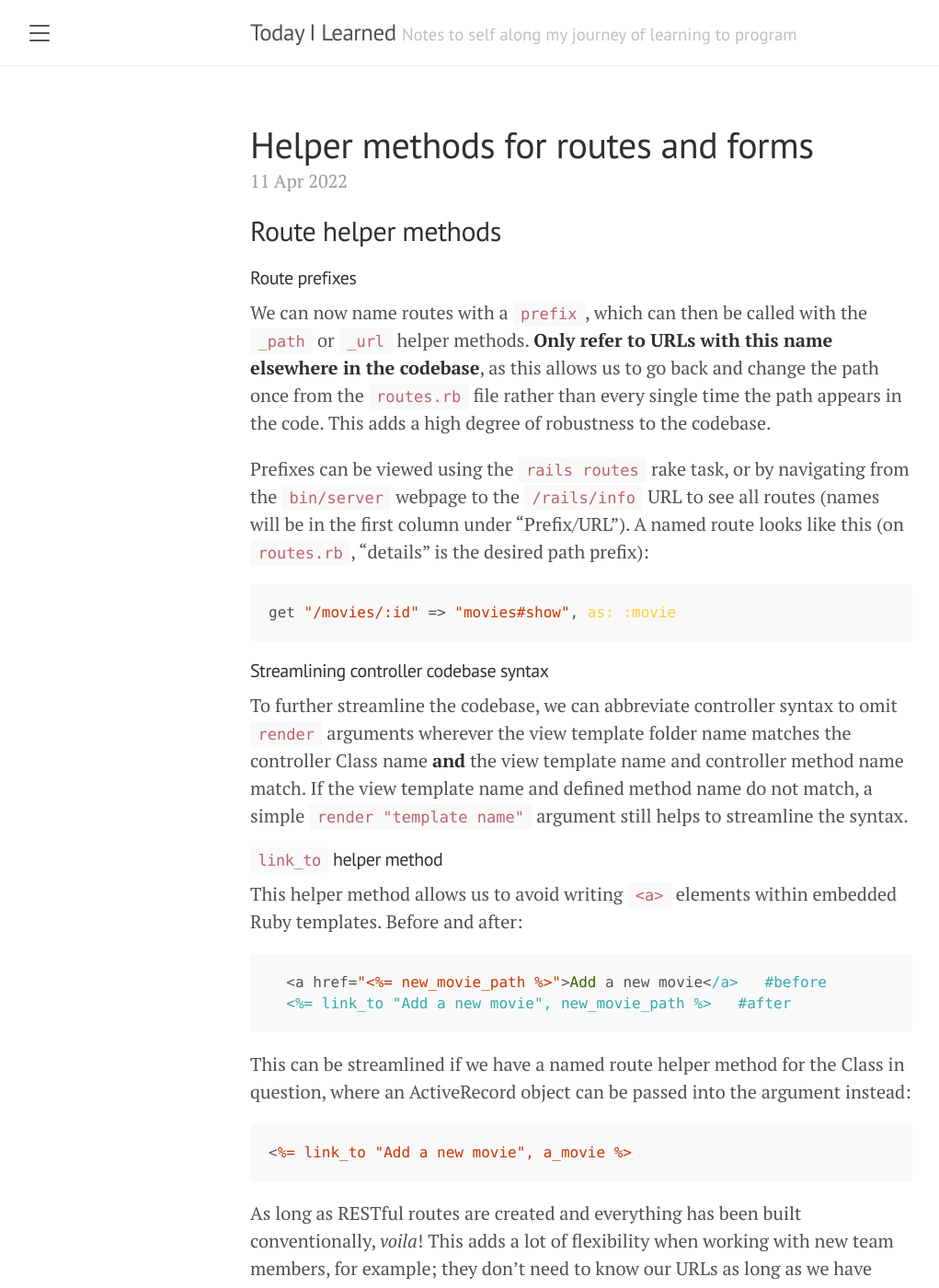
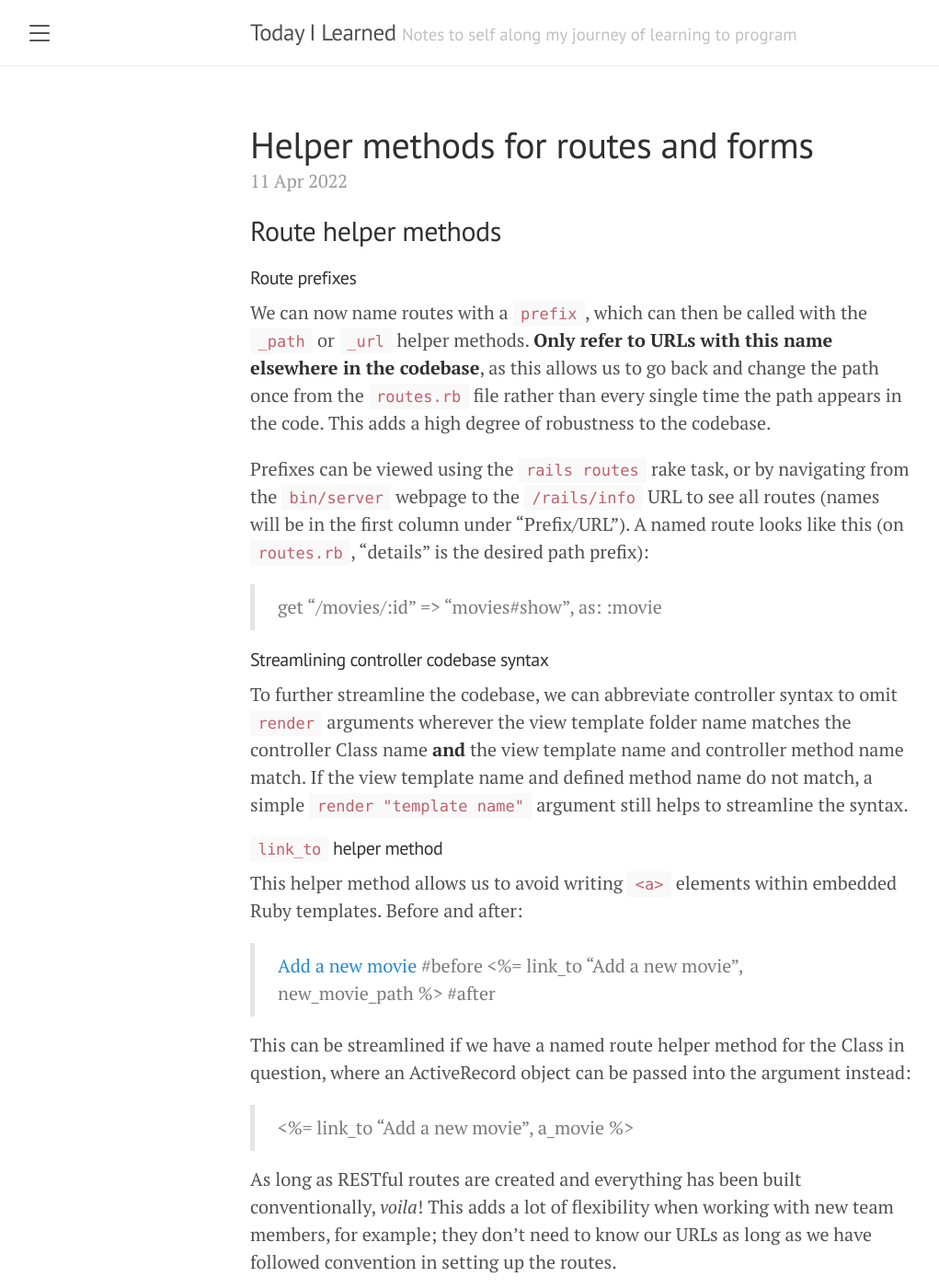
Before and after one commit to trevor-mill/learning_journal, a Jekyll site: the page built from _posts/2022-04-11-helper-methods.md, in a window 1280 px wide and 1400 px high. Shown: the whole window at 92% size, without its empty margins (8-1029 px from the left). Built offline with Jekyll 4.4.1, drawn with Linux system fonts in a browser that asks for light colours.

Commit message:
messing with code blocks in markdown

````diff
--- a/_posts/2022-04-11-helper-methods.md
+++ b/_posts/2022-04-11-helper-methods.md
@@ -12,23 +12,23 @@ We can now name routes with a `prefix`, which can then be called with the `_path
 
 Prefixes can be viewed using the `rails routes` rake task, or by navigating from the `bin/server` webpage to the `/rails/info` URL to see all routes (names will be in the first column under "Prefix/URL"). A named route looks like this (on `routes.rb`, "details" is the desired path prefix):
 
-``` ruby
-get "/movies/:id" => "movies#show", as: :movie
-```
+
+> get "/movies/:id" => "movies#show", as: :movie
+
 
 #### Streamlining controller codebase syntax
 To further streamline the codebase, we can abbreviate controller syntax to omit `render` arguments wherever the view template folder name matches the controller Class name **and** the view template name and controller method name match. If the view template name and defined method name do not match, a simple `render "template name"` argument still helps to streamline the syntax.
 
 #### `link_to` helper method
 This helper method allows us to avoid writing `<a>` elements within embedded Ruby templates. Before and after:
-```ruby
-  <a href="<%= new_movie_path %>">Add a new movie</a>   #before
-  <%= link_to "Add a new movie", new_movie_path %>   #after
-```
+
+>  <a href="<%= new_movie_path %>">Add a new movie</a>   #before
+>  <%= link_to "Add a new movie", new_movie_path %>   #after
+
 This can be streamlined if we have a named route helper method for the Class in question, where an ActiveRecord object can be passed into the argument instead:
-```ruby
-<%= link_to "Add a new movie", a_movie %>
-```
+
+> <%= link_to "Add a new movie", a_movie %>
+
 As long as RESTful routes are created and everything has been built conventionally, _voila_! This adds a lot of flexibility when working with new team members, for example; they don't need to know our URLs as long as we have followed convention in setting up the routes.
 
 ---
````
